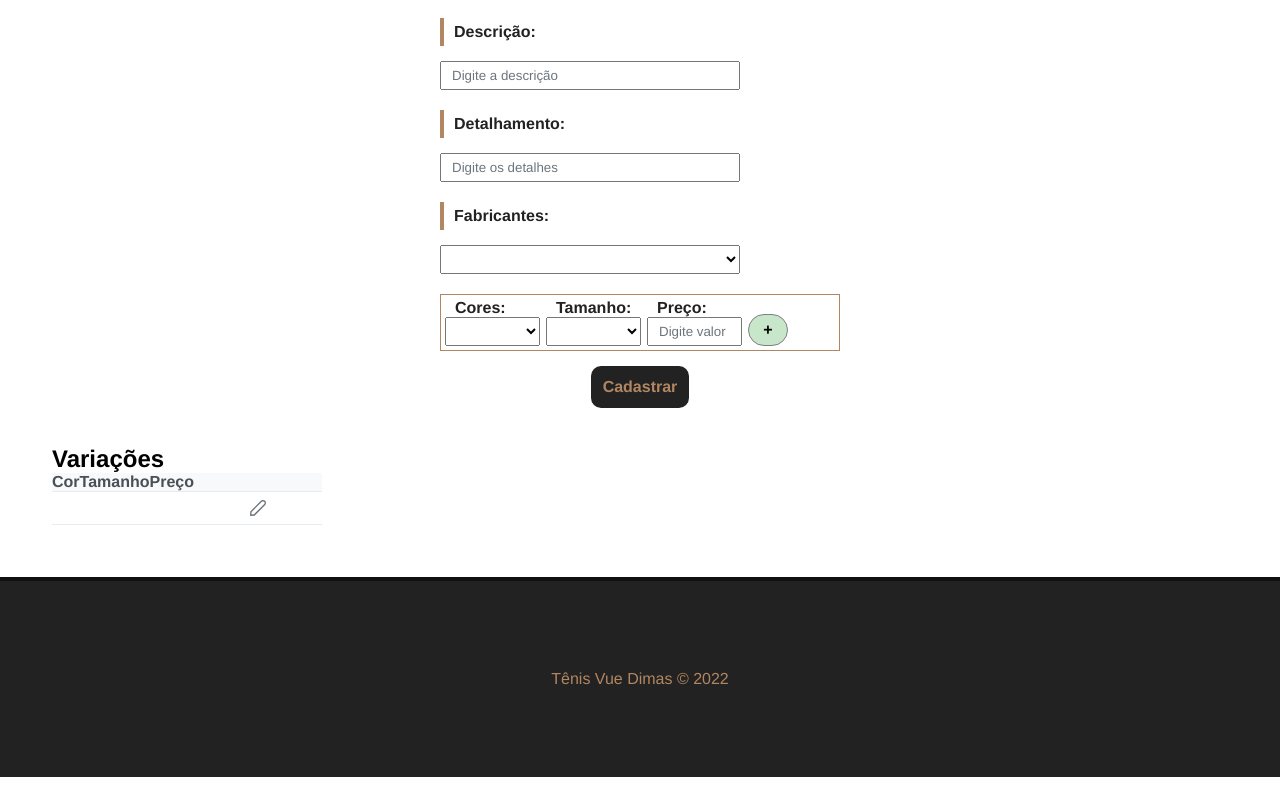
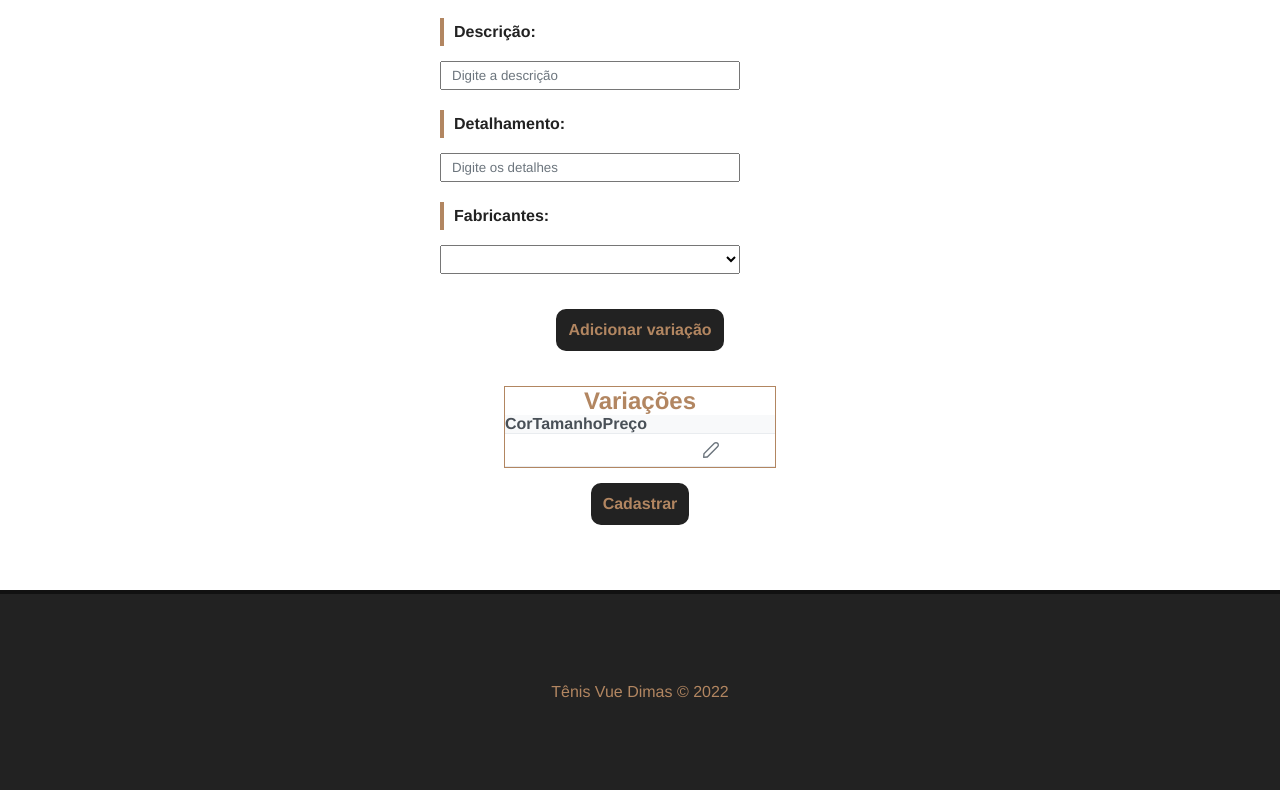
Before and after one commit to dimascapelari/tenis-vue-dimas, a Vue app: page / in a window 1280 px wide. Shown: the part 822-1612 px from the top of the page. Built offline with nearby package versions, Linux system fonts and the light colour scheme; data requests are answered from the project's data file.

Commit message:
DataTable - Primevue

```diff
--- a/db/db.json
+++ b/db/db.json
@@ -167,6 +167,46 @@
         }
       ],
       "id": 1
+    },
+    {
+      "ean": "2222222",
+      "descricao": "sapa tênis",
+      "detalhamento": "esporte",
+      "fabricante": "010re",
+      "codigointerno": "222",
+      "variacoes": [
+        {
+          "cores": 6,
+          "tamanhos": 11,
+          "preco": "350,00"
+        },
+        {
+          "cores": 4,
+          "tamanhos": 12,
+          "preco": "360,00"
+        }
+      ],
+      "id": 2
+    },
+    {
+      "ean": "3333333",
+      "descricao": "cano alto",
+      "detalhamento": "esporte",
+      "fabricante": "005al",
+      "codigointerno": "333",
+      "variacoes": [
+        {
+          "cores": 5,
+          "tamanhos": 9,
+          "preco": "230,00"
+        },
+        {
+          "cores": 3,
+          "tamanhos": 10,
+          "preco": "245,00"
+        }
+      ],
+      "id": 3
     }
   ]
 }
--- a/src/components/PedidoForm.vue
+++ b/src/components/PedidoForm.vue
@@ -60,31 +60,17 @@
           </select>
         </div>
 
-        <!-- <div class="btn-externo">
-          <button
-            type="button"
-            class="action action-success"
-            @click="adicionarVariacao"
-          >
-            V
-          </button>
-        </div> -->
-
-        <div
-          class="variacoes"
-          v-for="(variacao, index) in variacoes"
-          :key="index"
-        >
-          <div class="variacoes-input-container">
+        <div v-for="(variacao, index) in variacoes" :key="index">
+          <!-- <div class="variacoes-input-container">
             <label for="cores">Cores:</label>
             <select name="cores" id="cores" v-model="variacao.cores">
               <option v-for="cor in cores" :key="cor.id" :value="cor.id">
                 {{ cor.tipo }}
               </option>
             </select>
-          </div>
+          </div> -->
 
-          <div class="variacoes-input-container">
+          <!-- <div class="variacoes-input-container">
             <label for="tamanho">Tamanho:</label>
             <select name="descricao" id="tamanho" v-model="variacao.tamanhos">
               <option
@@ -95,9 +81,9 @@
                 {{ tamanho.tipo }}
               </option>
             </select>
-          </div>
+          </div> -->
 
-          <div class="variacoes-input-container">
+          <!-- <div class="variacoes-input-container">
             <label for="nome">Preço:</label>
             <input
               type="text"
@@ -106,40 +92,49 @@
               v-model="variacao.preco"
               placeholder="Digite valor"
             />
-          </div>
+          </div> -->
 
-          <div class="variacoes-input-container">
+          <!-- <div class="variacoes-input-container">
             <button
               type="button"
               class="action action-success"
               @click="adicionarVariacao"
             >
               +
-            </button>
-            <button
+            </button> -->
+          <!-- <button
               v-if="variacoes.length > 1"
               type="button"
               class="action action-danger"
               @click="removerVariacao(index)"
             >
               -
-            </button>
+            </button> -->
+          <!-- </div> -->
+          <!-- --------------------------------------------- -->
+
+          <!-- --------------------------------------------- -->
         </div>
         <!-- --------------------------------------------- -->
+        <!-- <div class="variacoes-input-container"></div> -->
         <!-- --------------------------------------------- -->
+        <div class="input-container">
+          <ButtonComp
+            type="button"
+            class="submit-btn"
+            @click="adicionarVariacao"
+          >
+            Adicionar variação
+          </ButtonComp>
+
+          <!-- <ButtonComp type="submit" class="submit-btn" @click="createPedido"
+            >Cadastrar</ButtonComp
+          > -->
+          <!-- <button class="submit-btn" @click="createPedido">Cadastrar</button> -->
         </div>
 
-        <div class="input-container">
-          <ButtonComp type="submit" class="submit-btn" @click="createPedido"
-            >Cadastrar</ButtonComp
-          >
-          <!-- <button class="submit-btn" @click="createPedido">Cadastrar</button> -->
-        </div>
-      </form>
-    </div>
-
-    <table>
-      <!-- <DataTableComp></DataTableComp> -->
+        <section class="container-variacoes">
+          <table class="variacoes">
             <div>
               <h2>Variações</h2>
               <DataTable
@@ -170,7 +165,11 @@
                   </template>
                 </CompColumn>
                 <!-- -------------------------------------- -->
-          <CompColumn field="tamanhos" header="Tamanho" style="width: 20%">
+                <CompColumn
+                  field="tamanhos"
+                  header="Tamanho"
+                  style="width: 20%"
+                >
                   <template #editor="{ data, field }">
                     <!-- <InputText v-model="data[field]" /> -->
                     <Dropdown
@@ -204,12 +203,20 @@
               </DataTable>
             </div>
           </table>
+        </section>
+        <div class="input-container">
+          <ButtonComp type="submit" class="submit-btn" @click="createPedido"
+            >Cadastrar</ButtonComp
+          >
+          <!-- <button class="submit-btn" @click="createPedido">Cadastrar</button> -->
+        </div>
+      </form>
+    </div>
   </div>
 </template>
 
 <script>
 import Message from "./Message.vue";
-import DataTableComp from "./DataTableComp.vue";
 import Dropdown from "primevue/dropdown";
 // import { data } from "../data/data";
 
@@ -330,7 +337,6 @@ export default {
   },
   components: {
     Message,
-    DataTableComp,
     Dropdown,
   },
 
@@ -431,10 +437,20 @@ select {
   font-weight: bold;
 }
 
+.container-variacoes {
+  display: flex;
+  justify-content: center;
+}
+
 .variacoes {
   display: flex;
-  justify-content: space-between;
+  justify-content: center;
   border: 1px solid rgb(178, 134, 97);
+}
+
+.variacoes h2 {
+  text-align: center;
+  color: rgb(178, 134, 97);
 }
 
 .submit-btn {
```
Lines whose indentation alone changed are shown as unchanged.
